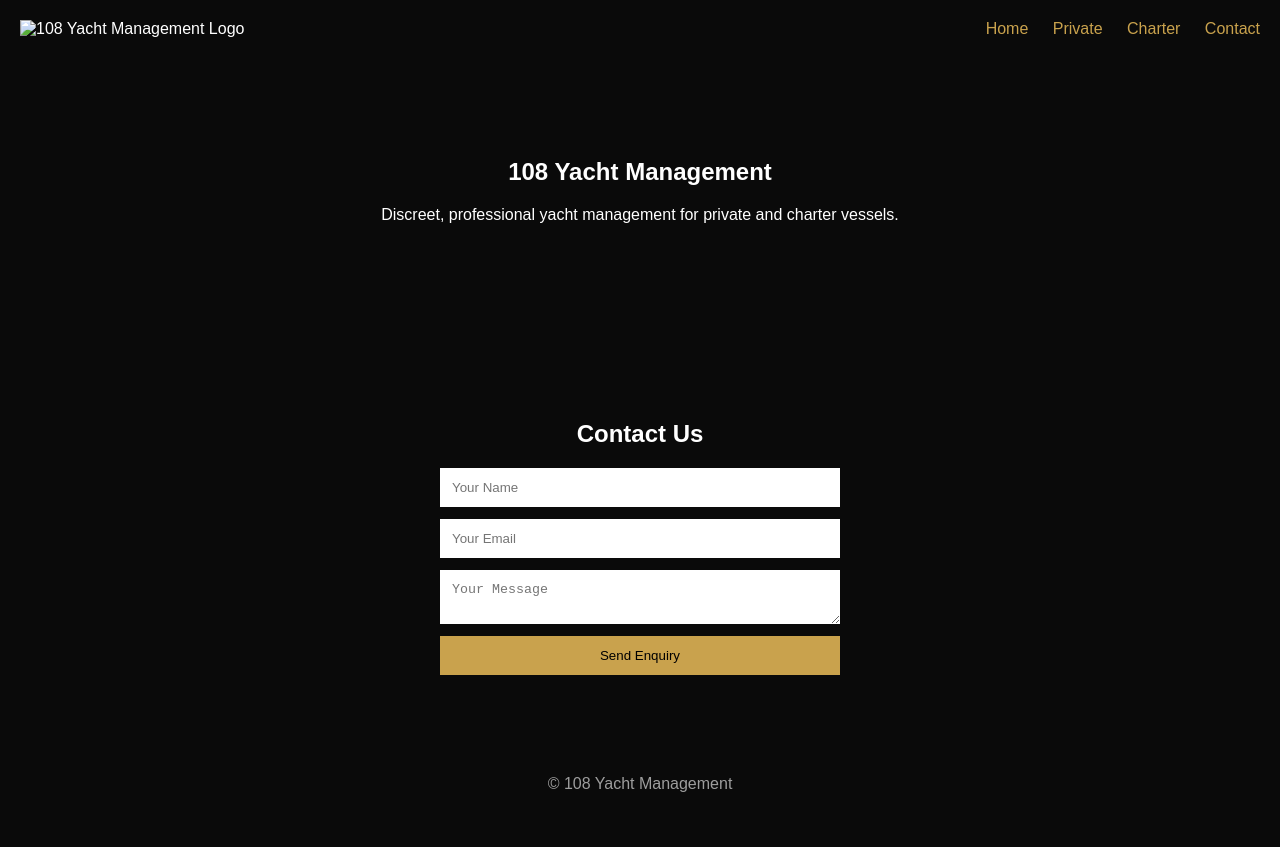
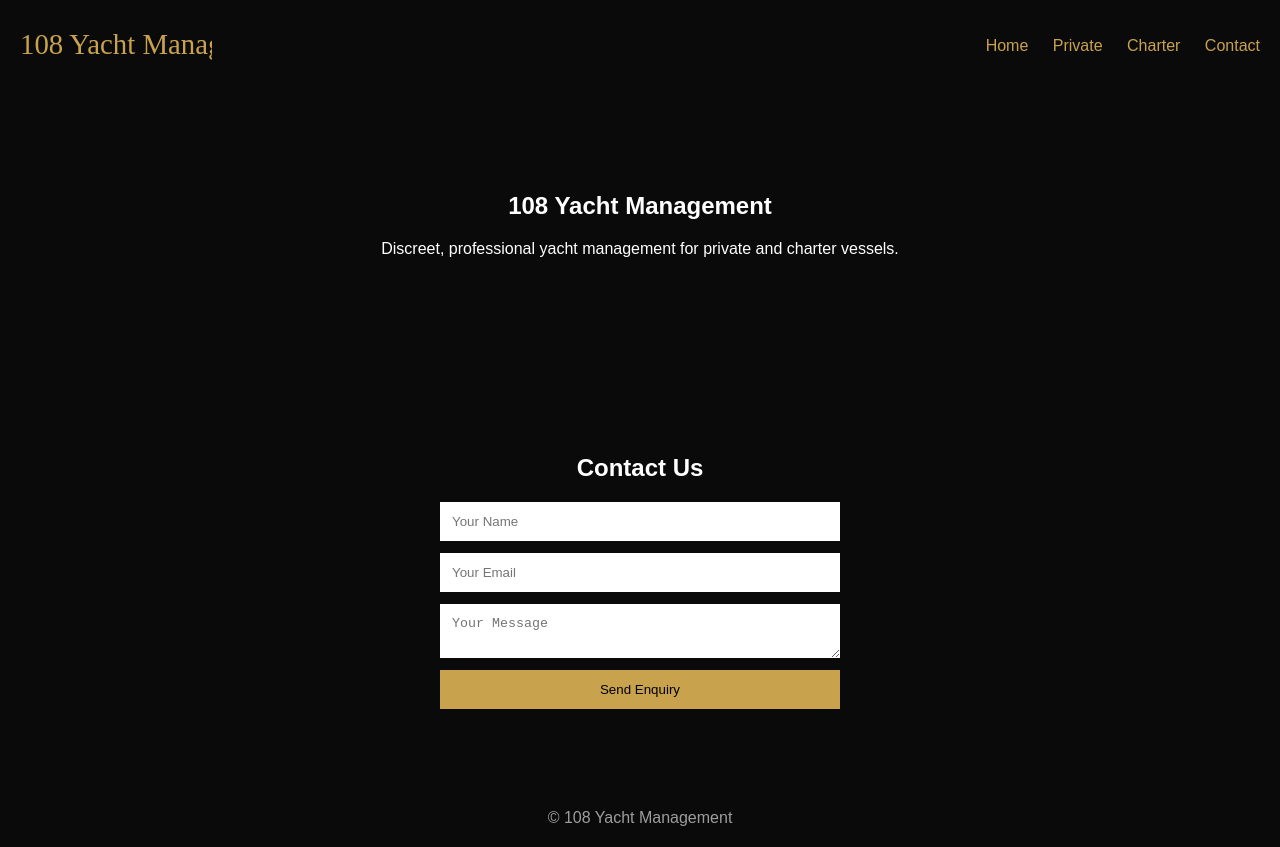
Before and after one commit to 108Mich/108-yacht-management, a plain HTML site: page index.html in a window 1280 px wide. Before the commit the page ends 813 px from the top, so only its background shows below. Drawn offline with Linux system fonts and the light colour scheme.

Commit message:
Update index.html

```diff
--- a/index.html
+++ b/index.html
@@ -6,7 +6,7 @@
 
 <header class="header">
   <div class="logo">
-    <img src="public/108_Yacht_Management_Logo.svg" alt="108 Yacht Management Logo">
+    <img src="/108_Yacht_Management_Logo.svg" alt="108 Yacht Management Logo">
   </div>
   <nav>
     <a href="index.html">Home</a>
```
